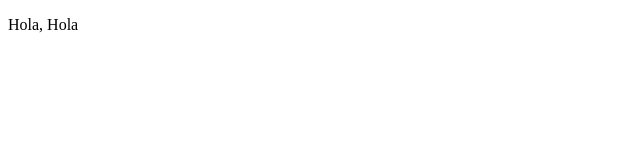
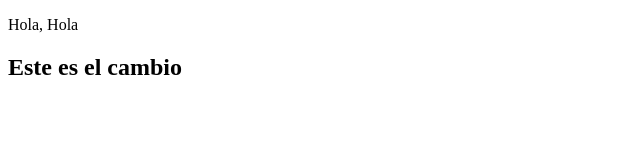
Before and after one commit to ale-aa-bit/local-git, a plain HTML site: page index.html in a window 1280 px wide. Shown: the whole page, without its empty margins (0-640 px from the left). Drawn offline with Linux system fonts and the light colour scheme.

Commit message:
Update index.html

```diff
--- a/index.html
+++ b/index.html
@@ -9,5 +9,7 @@
 
     <p>Hola, Hola</p>
 
+    <h2>Este es el cambio</h2>
+
 </body>
 </html>
```
